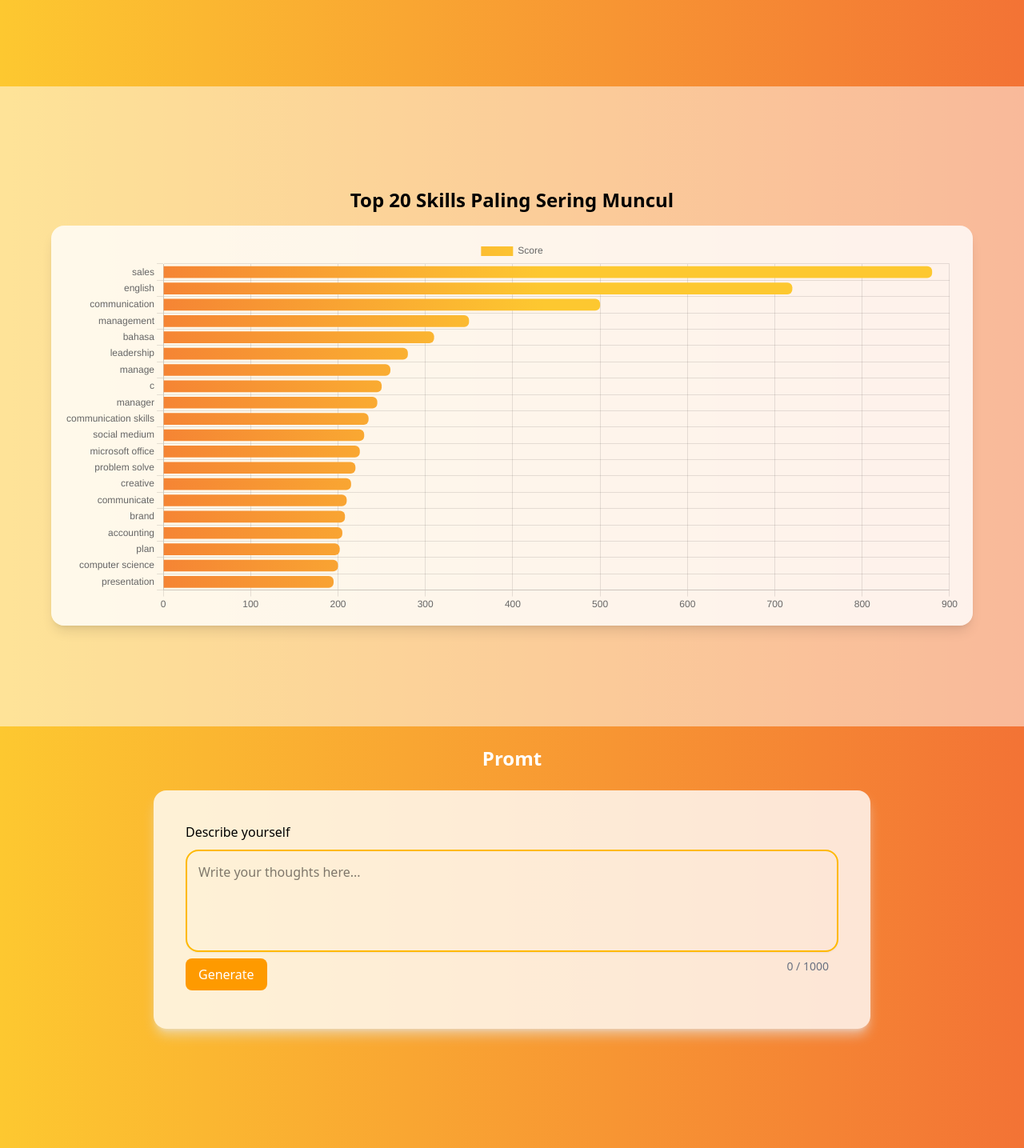
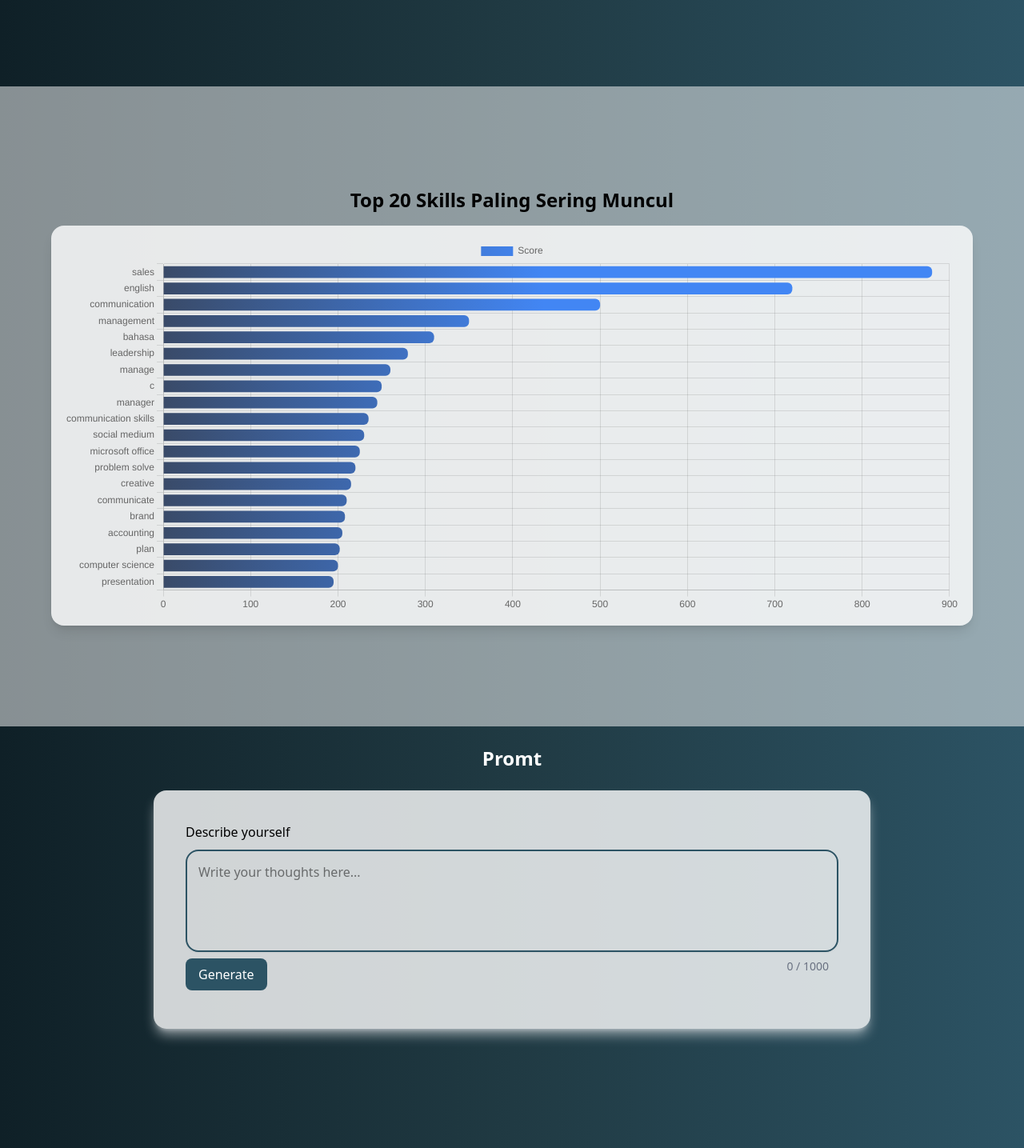
Before and after one commit to BarzDev/demo-frontend-ML, a React (Vite) app: page / in a window 1280 px wide. Shown: the part 692-2127 px from the top of the page at 80% size. Built offline with nearby package versions, Linux system fonts and the light colour scheme; no server answers.

Commit message:
fix: color usage

```diff
--- a/src/index.css
+++ b/src/index.css
@@ -9,6 +9,10 @@
   color: rgba(255, 255, 255, 0.87);
   background-color: #242424; */
 
+  --primary: #203a43;
+  --secondary: #203a43;
+  --light: #2c5364;
+
   font-synthesis: none;
   text-rendering: optimizeLegibility;
   -webkit-font-smoothing: antialiased;
@@ -17,30 +21,26 @@
 
 a {
   font-weight: 500;
-  /* color: #646cff; */
   text-decoration: inherit;
 }
-/* a:hover {
-  color: #535bf2;
-} */
 
 body {
-  background: #fdc830; /* fallback for old browsers */
+  background: #0f2027; /* fallback for old browsers */
   background: -webkit-linear-gradient(
     to left,
-    #f37335,
-    #fdc830
+    #2c5364,
+    #203a43,
+    #0f2027
   ); /* Chrome 10-25, Safari 5.1-6 */
   background: linear-gradient(
     to left,
-    #f37335,
-    #fdc830
+    #2c5364,
+    #203a43,
+    #0f2027
   ); /* W3C, IE 10+/ Edge, Firefox 16+, Chrome 26+, Opera 12+, Safari 7+ */
 
   margin: 0;
-  /* display: flex;
-  min-width: 320px;
-  min-height: 100vh; */
+
   overflow-x: hidden;
 }
 
--- a/src/ui/components/BoxResult.jsx
+++ b/src/ui/components/BoxResult.jsx
@@ -6,7 +6,7 @@ export const BoxResultComponent = ({ onDone, result }) => {
 
   if (result.error) {
     return (
-      <div className="border-2 p-4 border-amber-400 rounded-xl text-sm md:text-base leading-relaxed space-y-2">
+      <div className="border-2 p-4 border-(--light) rounded-xl text-sm md:text-base leading-relaxed space-y-2">
         <TypeAnimation
           sequence={[result.msg, () => onDone()]}
           wrapper="div"
@@ -19,7 +19,7 @@ export const BoxResultComponent = ({ onDone, result }) => {
   }
 
   return (
-    <div className="border-2 p-4 border-amber-400 rounded-xl text-sm md:text-base leading-relaxed space-y-2">
+    <div className="border-2 p-4 border-(--light) rounded-xl text-sm md:text-base leading-relaxed space-y-2">
       <TypeAnimation
         sequence={[result.role, () => setStep(1)]}
         wrapper="div"
--- a/src/ui/components/SkillBarChart.jsx
+++ b/src/ui/components/SkillBarChart.jsx
@@ -39,8 +39,8 @@ const SkillBarChart = () => {
 
   const gradient = (ctx) => {
     const g = ctx.createLinearGradient(0, 0, 600, 0);
-    g.addColorStop(0, "#f37335");
-    g.addColorStop(1, "#fdc830");
+    g.addColorStop(0, "#373b44");
+    g.addColorStop(1, "#4286f4");
     return g;
   };
 
--- a/src/ui/components/TextArea.jsx
+++ b/src/ui/components/TextArea.jsx
@@ -26,8 +26,8 @@ export const TextAreaComponent = ({
         disabled={disabled}
         className={`resize-none min-h-28 border-2 text-heading block w-full p-3.5 rounded-2xl
                     bg-neutral-secondary-medium placeholder:text-body shadow-xs
-                   focus:border-amber-600 focus:ring-0 focus:outline-none
-                    ${isLoading ? "border-gray-400" : "border-amber-400"}`}
+                   focus:border-(--primary) focus:ring-0 focus:outline-none
+                    ${isLoading ? "border-gray-400" : "border-(--light)"}`}
         placeholder={placeholder}
       />
 
@@ -35,8 +35,8 @@ export const TextAreaComponent = ({
         <button
           onClick={onGetResult}
           disabled={disabled}
-          className={`px-4 py-2 rounded-lg text-white  my-2
-        ${disabled ? "bg-gray-400 " : "bg-amber-500 hover:bg-amber-600"}`}
+          className={`px-4 py-2 rounded-lg text-white cursor-pointer my-2
+        ${disabled ? "bg-gray-400 " : "bg-(--light) hover:bg-(--primary)"}`}
         >
           Generate
         </button>
--- a/src/ui/layouts/Hero.jsx
+++ b/src/ui/layouts/Hero.jsx
@@ -1,7 +1,7 @@
 export const HeroSection = ({ onScroll }) => {
   return (
     <section className="min-h-screen flex flex-col items-center justify-center px-4 text-center">
-      <div className="text-white max-w-4xl">
+      <div className="text-white max-w-4xl cursor-default">
         <h1
           className="font-bold leading-tight
           text-3xl
```
